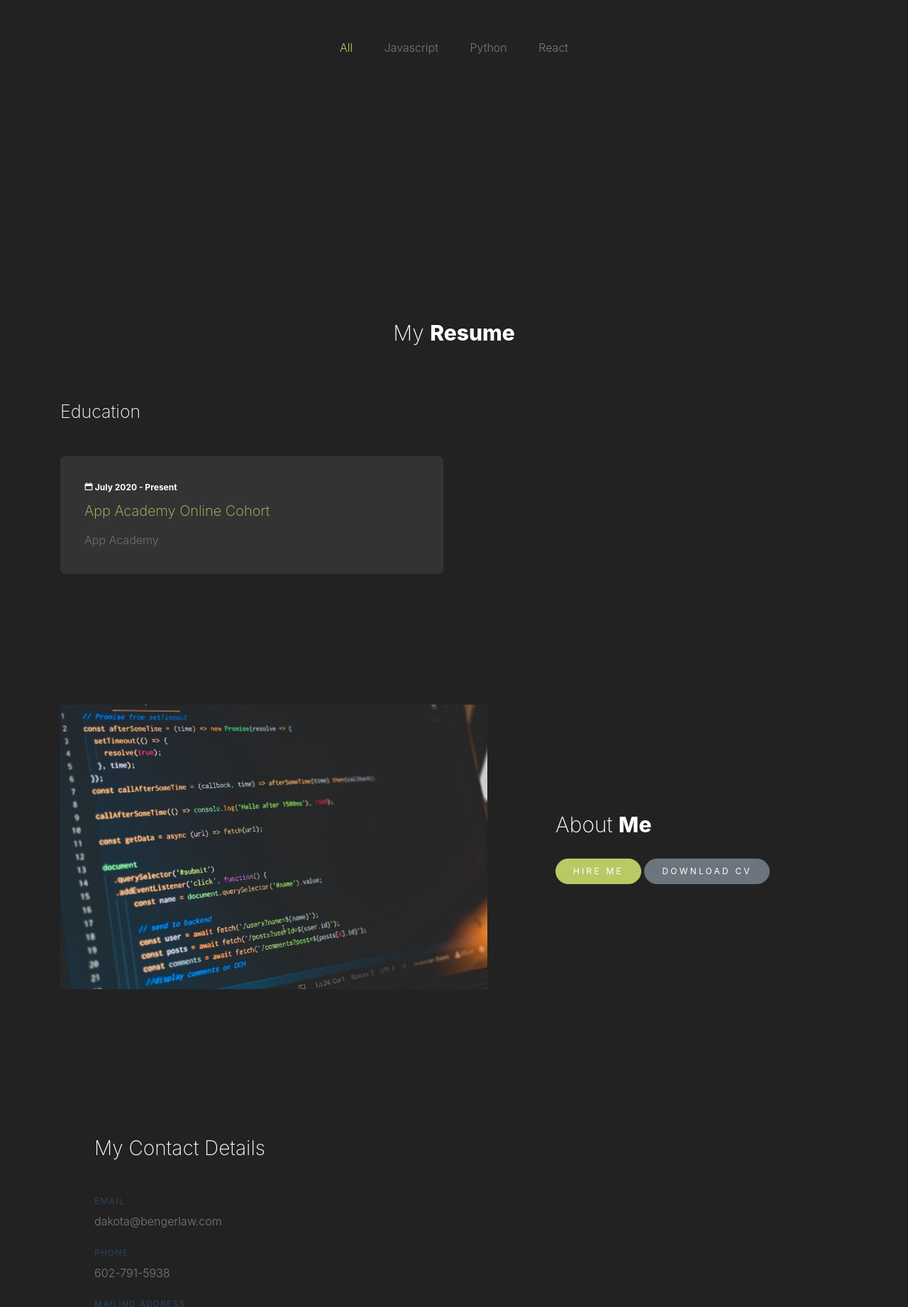
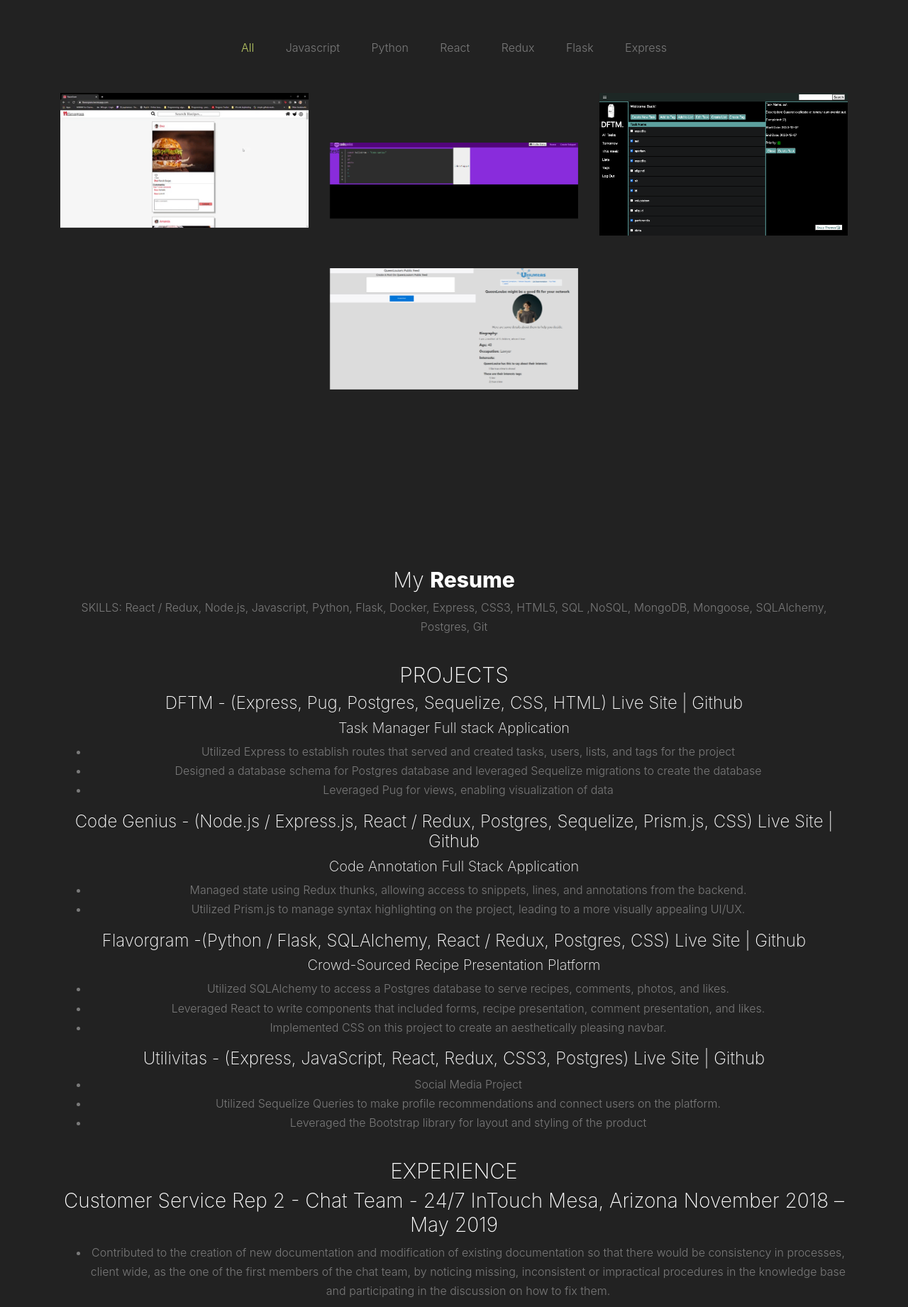
Before and after one commit to dakotabenger/portfolio-page, a plain HTML site: page index.html in a window 1280 px wide. Shown: the part 940-2782 px from the top of the page at 71% size. Drawn offline with nearby package versions, Linux system fonts and the light colour scheme; files whose address does not match are found by name.

Commit message:
fixed it all up

```diff
--- a/index.html
+++ b/index.html
@@ -70,23 +70,27 @@
 			<div class="filters">
 				<ul>
 					<li class="active" data-filter="*">All</li>
-					<li data-filter=".packaging">Javascript</li>
-					<li data-filter=".mockup">Python</li>
-					<li data-filter=".typography">React</li>
+					<li data-filter=".javascript">Javascript</li>
+					<li data-filter=".python">Python</li>
+					<li data-filter=".react">React</li>
+					<li data-filter=".redux">Redux</li>
+					<li data-filter=".flask">Flask</li>
+					<li data-filter=".express">Express</li>
+
 				</ul>
 			</div>
 
 			<div class="filters-content">
 				<div class="row grid">
-					<div class="single-portfolio col-sm-4 all mockup">
+					<div class="single-portfolio col-sm-4 all python flask react redux">
 						<div class="relative">
 							<div class="thumb">
 								<div class="overlay overlay-bg"></div>
-								<!-- <img class="image img-fluid" src="images/p1.jpg" alt=""> -->
+								<img class="image img-fluid" src="images/Flavorgram-CanLike.gif" alt="">
 							</div>
-							<!-- <a href="images/p1.jpg" class="img-pop-up">   -->
+							<a href="https://flavorgram.herokuapp.com/" class="img-pop-up">
 								<div class="middle">
-									<!-- <div class="text align-self-center d-flex"><img src="images/preview.png" alt=""></div> -->
+									<div class="text align-self-center d-flex">Flavorgram (Crowd Sourced Recipe App)<img src="images/Flavorgram-CanLike.gif" alt=""></div>
 								</div>
 							</a>
 						</div>
@@ -102,9 +106,9 @@
 								<!-- <img class="image img-fluid" src="images/p2.jpg" alt=""> -->
 							</div>
 							<!-- <a href="images/p2.jpg" class="img-pop-up">   -->
-								<div class="middle">
+								<!-- <div class="middle"> -->
 									<!-- <div class="text align-self-center d-flex"><img src="images/preview.png" alt=""></div> -->
-								</div>
+								<!-- </div> -->
 							</a>
 						</div>
 						<div class="p-inner">
@@ -112,16 +116,16 @@
 							<div class="cat"></div>
 						</div>
 					</div>
-					<div class="single-portfolio col-sm-4 all packaging">
+					<div class="single-portfolio col-sm-4 all javascript express">
 						<div class="relative">
 							<div class="thumb">
 								<div class="overlay overlay-bg"></div>
-								<!-- <img class="image img-fluid" src="images/p3.jpg" alt=""> -->
+								<img class="image img-fluid" src="images/dftmMockup2.png" alt="">
 							</div>
-							<!-- <a href="images/p3.jpg" class="img-pop-up">   -->
-								<div class="middle">
-									<!-- <div class="text align-self-center d-flex"> -->
-										<!-- <img src="images/preview.png" alt=""></div> -->
+							<a href="https://aa-dftm.herokuapp.com" class="">
+								 <div class="middle">
+									<div class="text align-self-center d-flex">
+										Don't Forget The Milk (Task App) </div>
 								</div>
 							</a>
 
@@ -131,15 +135,15 @@
 							<div class="cat"></div>
 						</div>
 					</div>
-					<div class="single-portfolio col-sm-4 all packaging">
+					<div class="single-portfolio col-sm-4 all react javascript redux express">
 						<div class="relative">
 							<div class="thumb">
 								<div class="overlay overlay-bg"></div>
-								<!-- <img class="image img-fluid" src="images/p4.jpg" alt=""> -->
+								<img height="350px" class="image img-fluid" src="images/codegenius4.PNG" alt="">
 							</div>
-							<!-- <a href="images/p4.jpg" class="img-pop-up">   -->
+							<a href="https://codegenius.herokuapp.com" class="img-pop-up">
 								<div class="middle">
-									<!-- <div class="text align-self-center d-flex"><img src="images/preview.png" alt=""></div> -->
+									Code Genius (Code Annotation App)
 								</div>
 							</a>
 						</div>
@@ -148,15 +152,15 @@
 							<div class="cat"></div>
 						</div>
 					</div>
-					<div class="single-portfolio col-sm-4 all typography">
+					<!-- <div class="single-portfolio col-sm-4 all typography">
 						<div class="relative">
 							<div class="thumb">
 								<div class="overlay overlay-bg"></div>
-								<!-- <img class="image img-fluid" src="images/p5.jpg" alt=""> -->
+								<img class="image img-fluid" src="images/" alt="">
 							</div>
-							<!-- <a href="images/p5.jpg" class="img-pop-up">   -->
+							<a href="images/p5.jpg" class="img-pop-up">
 								<div class="middle">
-									<!-- <div class="text align-self-center d-flex"><img src="images/preview.png" alt=""></div> -->
+									<div class="text align-self-center d-flex"></div>
 								</div>
 							</a>
 						</div>
@@ -164,16 +168,16 @@
 							<h4></h4>
 							<div class="cat"></div>
 						</div>
-					</div>
-					<div class="single-portfolio col-sm-4 all photography">
+					</div> -->
+					<div class="single-portfolio col-sm-4 all javascript redux react express">
 						<div class="relative">
 							<div class="thumb">
 								<div class="overlay overlay-bg"></div>
-								<!-- <img class="image img-fluid" src="images/p6.jpg" alt=""> -->
+								<img class="image img-fluid" src="images/ulitivitas3.PNG" alt="">
 							</div>
-							<!-- <a href="images/p6.jpg" class="img-pop-up">   -->
+							<a href="https://utilivitas.herokuapp.com" class="img-pop-up">
 								<div class="middle">
-									<!-- <div class="text align-self-center d-flex"><img src="images/preview.png" alt=""></div> -->
+									<div class="text align-self-center d-flex">Utilivitas (Social Media Site)</div>
 								</div>
 							</a>
 						</div>
@@ -195,9 +199,58 @@
 				<div class="col-md-12 mb-5">
 					<div class="section-heading text-center">
 						<h2>My <strong>Resume</strong></h2>
+						<p>SKILLS: React / Redux, Node.js, Javascript, Python, Flask, Docker, Express, CSS3, HTML5, 		    SQL ,NoSQL, MongoDB, Mongoose, SQLAlchemy, Postgres, Git</p>
+
+<h2>PROJECTS</h2>
+<h4>DFTM - (Express, Pug, Postgres, Sequelize, CSS, HTML) Live Site | Github</h4>
+<h5>Task Manager Full stack Application</h5>
+<ul>
+	<li>Utilized Express to establish routes that served and created tasks, users, lists, and tags for the project</li>
+	<li>Designed a database schema for Postgres database and leveraged Sequelize migrations to create the database</li>
+	<li>Leveraged Pug for views, enabling visualization of data</li>
+</ul>
+<h4>Code Genius - (Node.js / Express.js, React / Redux, Postgres, Sequelize, Prism.js, CSS) Live Site | Github</h4>
+<h5>Code Annotation Full Stack Application</h5>
+<ul>
+	<li>Managed state using Redux thunks, allowing access to  snippets, lines, and annotations from the backend.</li>
+	<li>Utilized Prism.js to manage syntax highlighting on the project, leading to a more visually appealing UI/UX.</li>
+</ul>
+
+<h4>Flavorgram -(Python / Flask, SQLAlchemy, React / Redux, Postgres, CSS) Live Site | Github</h4>
+<h5>Crowd-Sourced Recipe Presentation Platform </h5>
+<ul>
+	<li>Utilized SQLAlchemy to  access a Postgres database to serve recipes, comments, photos, and likes.</li>
+	<li>Leveraged React to write components that included forms, recipe presentation, comment presentation, and likes.</li>
+	<li>Implemented CSS on this project to create an aesthetically pleasing navbar.</li>
+
+</ul>
+
+<h4>Utilivitas - (Express, JavaScript, React, Redux, CSS3, Postgres) Live Site | Github</h4>
+<ul>
+<li>Social Media Project</li>
+<li>Utilized Sequelize Queries to make profile recommendations and connect users on the platform.</li>
+<li>Leveraged the Bootstrap library for layout and styling of the product</li>
+</ul>
+
+<h2>EXPERIENCE</h2>
+<h3>Customer Service Rep 2 - Chat Team - 24/7 InTouch                                Mesa, Arizona               November  2018 – May 2019</h3>
+<ul>
+	<li>Contributed to the creation of new documentation and modification of existing documentation so that there would be consistency in processes, client wide, as the one of the first members of the chat team, by noticing missing, inconsistent or impractical procedures in the knowledge base and participating in the discussion on how to fix them.</li>
+</ul>
+<h3>Paralegal/Office Manager - Bengerlaw Firm                                            Chandler, Arizona     November 2012 – February 2019</h3>
+<ul>
+
+	<li>Administered our email system (Google Business Suite), managing roughly 15 accounts and ensuring all users had access to the appropriate apps and calendars, as well as managing access on specific devices.</li>
+	<li>Oversaw the physical and digital storage of all law firm data eliminating redundancies and ensuring compliance with law regulations.</li>
+	<li>Designed and implemented an effective time keeping, recording, and billing system, leveraging  existing technologies. namely Quickbooks, excel and a time tracking application, building accurate, efficient, and consistent procedures that led to a higher percentage of bills being paid on time, and less time wasted on billing.</li>
+</ul>
+<h2>EDUCATION</h2>
+<h5>App Academy - Online</h5><p> Curriculum of Study in Web Development (Python and JavaScript)	July 2020  – February 2021</p>
+
+<h5>Primavera High School - Chandler, Arizona</h5> <p> Scholastic Diploma - Class of 2016</p>
 					</div>
 				</div>
-				<div class="col-md-6">
+				<!-- <div class="col-md-6">
 					<h2 class="mb-5">Education</h2>
 					<div class="resume-item mb-4">
 						<span class="date"><span class="icon-calendar"></span> July 2020 - Present</span>
@@ -206,7 +259,7 @@
 						<span class="school">App Academy</span>
 					</div>
 				</div>
-				<div class="col-md-6">
+				<div class="col-md-6"> -->
 
 
 					<!-- <h2 class="mb-5">Experience</h2>
@@ -236,8 +289,8 @@
 					<!-- <p class="mb-5  ">A small river named Duden flows by their place and supplies it with the necessary regelialia. It is a paradisematic country, in which roasted parts of sentences fly into your mouth.</p> -->
 
 					<p>
-						<a href="#section-contact" class="btn btn-primary px-4 py-2 btn-sm smoothscroll">Hire Me</a>
-						<a href="#" class="btn btn-secondary px-4 py-2 btn-sm">Download CV</a>
+						<!-- <a href="#section-contact" class="btn btn-primary px-4 py-2 btn-sm smoothscroll">Hire Me</a> -->
+						<a href="./images/Dakota Benger Resume (5).docx" class="btn btn-secondary px-4 py-2 btn-sm">Download Resume</a>
 					</p>
 				</div>
 			</div>
```
Also changed, not shown: images/Flavorgram-CanLike.gif (added), images/codegenius4.PNG (added), images/dftmMockup2.png (added), images/ulitivitas3.PNG (added), 1 other file.
